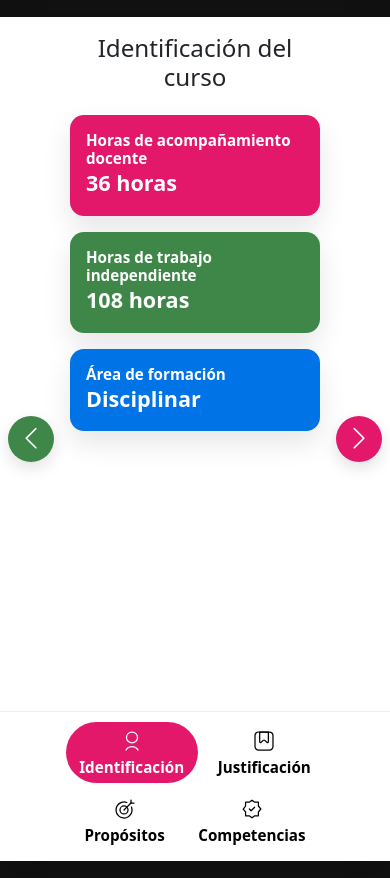
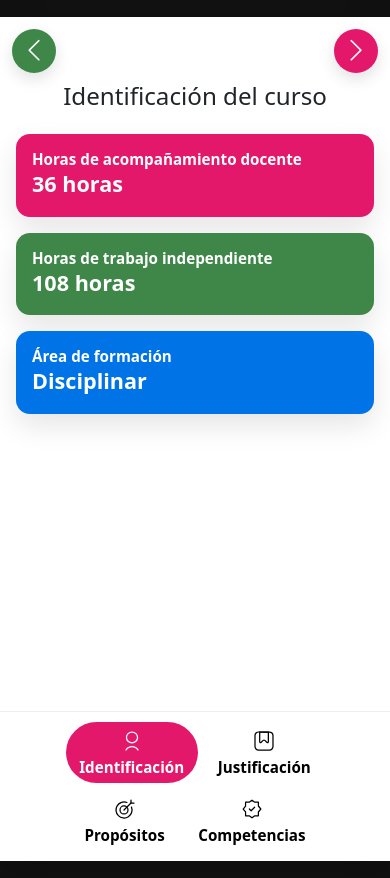
Before and after one commit to Dandres24/Ova-Mediaciones-tecnologicas, a plain HTML site: page index.html in a window 390 px wide. Both pictures are taken after a click on the button "Siguiente". Drawn offline with nearby package versions, Linux system fonts and the light colour scheme.

Commit message:
four commit

```diff
--- a/index.html
+++ b/index.html
@@ -306,6 +306,47 @@
   }
   .nav-arrow.left{  left: 10px; }
   .nav-arrow.right{ right: 10px; }
+}
+
+/* Flechas en las esquinas (móvil) + espacio para que no tapen títulos */
+@media (max-width: 576px){
+  /* más espacio arriba para títulos/subtítulos */
+  .view{
+    padding: 64px 16px calc(96px + env(safe-area-inset-bottom));
+  }
+
+  /* flechas pequeñas, pegadas a las esquinas superiores */
+  .nav-arrow{
+    top: 12px;              /* esquina superior */
+    bottom: auto;           /* no cerca de la barra inferior */
+    transform: none;
+    width: 44px;
+    height: 44px;
+    z-index: 4;
+  }
+  .nav-arrow.left{  left: 12px;  }
+  .nav-arrow.right{ right: 12px; }
+
+  /* sigue dejando hueco para la barra de tabs inferior */
+  .view::after{
+    content:"";
+    display:block;
+    height: calc(76px + env(safe-area-inset-bottom));
+  }
+}
+
+/* Tablets pequeñas: mismo criterio, un poco más de margen */
+@media (min-width:577px) and (max-width:768px){
+  .view{ padding: 70px 22px calc(98px + env(safe-area-inset-bottom)); }
+  .nav-arrow{
+    top: 16px;
+    bottom: auto;
+    transform: none;
+    width: 50px;
+    height: 50px;
+  }
+  .nav-arrow.left{  left: 16px; }
+  .nav-arrow.right{ right: 16px; }
 }
 
 
```
